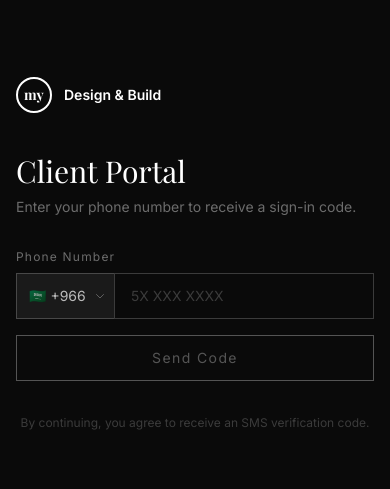
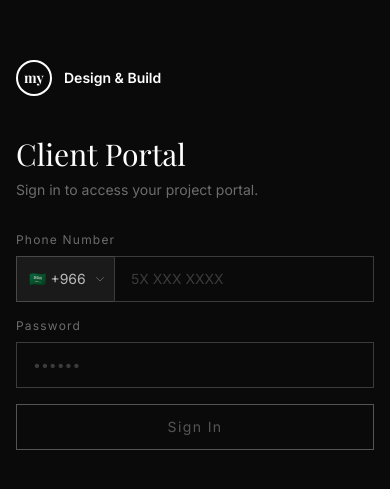
Before and after one commit to abdulmohsenfirsttest/mydesign, a Next.js app: page /auth/login in a window 390 px wide. Shown: the part 167-656 px from the top of the page. Built offline with nearby package versions, Linux system fonts and the light colour scheme.

Commit message:
Simplify login to phone + fixed password (123123)
No OTP or SMS — just phone number with country code and password 123123 to enter the portal.

Co-Authored-By: Claude Sonnet 4.6 <noreply@anthropic.com>

```diff
--- a/app/auth/login/page.tsx
+++ b/app/auth/login/page.tsx
@@ -1,122 +1,53 @@
 "use client";
-import { useState, useRef, useEffect, Suspense } from "react";
+import { useState, Suspense } from "react";
 import Link from "next/link";
 import { useRouter, useSearchParams } from "next/navigation";
 
 const countryCodes = [
-  { code: "+966", flag: "🇸🇦", label: "SA" },
-  { code: "+971", flag: "🇦🇪", label: "AE" },
-  { code: "+965", flag: "🇰🇼", label: "KW" },
-  { code: "+974", flag: "🇶🇦", label: "QA" },
-  { code: "+973", flag: "🇧🇭", label: "BH" },
-  { code: "+968", flag: "🇴🇲", label: "OM" },
-  { code: "+1",   flag: "🇺🇸", label: "US" },
-  { code: "+44",  flag: "🇬🇧", label: "GB" },
+  { code: "+966", flag: "🇸🇦" },
+  { code: "+971", flag: "🇦🇪" },
+  { code: "+965", flag: "🇰🇼" },
+  { code: "+974", flag: "🇶🇦" },
+  { code: "+973", flag: "🇧🇭" },
+  { code: "+968", flag: "🇴🇲" },
+  { code: "+1",   flag: "🇺🇸" },
+  { code: "+44",  flag: "🇬🇧" },
 ];
 
 function LoginForm() {
   const router = useRouter();
   const searchParams = useSearchParams();
-  const [step, setStep] = useState<"phone" | "otp">("phone");
   const [countryCode, setCountryCode] = useState(countryCodes[0]);
-  const [phone, setPhone] = useState("");
-  const [otp, setOtp] = useState(["", "", "", "", "", ""]);
+  const [phone, setPhone] = useState(() => (searchParams.get("phone") ?? "").replace(/\D/g, ""));
+  const [password, setPassword] = useState("");
+  const [error, setError] = useState("");
   const [loading, setLoading] = useState(false);
-  const [resent, setResent] = useState(false);
-  const inputRefs = useRef<(HTMLInputElement | null)[]>([]);
 
-  useEffect(() => {
-    const p = searchParams.get("phone");
-    if (p) setPhone(p.replace(/\D/g, ""));
-  }, [searchParams]);
-
-  function handleSendCode(e: React.FormEvent) {
+  function handleSubmit(e: React.FormEvent) {
     e.preventDefault();
+    setError("");
+    if (password !== "123123") {
+      setError("Incorrect password. Please try again.");
+      return;
+    }
     setLoading(true);
-    setTimeout(() => { setLoading(false); setStep("otp"); }, 800);
-  }
-
-  function handleOtpChange(i: number, val: string) {
-    if (!/^\d?$/.test(val)) return;
-    const next = [...otp];
-    next[i] = val;
-    setOtp(next);
-    if (val && i < 5) inputRefs.current[i + 1]?.focus();
-  }
-
-  function handleOtpKeyDown(i: number, e: React.KeyboardEvent) {
-    if (e.key === "Backspace" && !otp[i] && i > 0) inputRefs.current[i - 1]?.focus();
-  }
-
-  function handleVerify(e: React.FormEvent) {
-    e.preventDefault();
-    setLoading(true);
-    setTimeout(() => router.push("/dashboard"), 900);
-  }
-
-  function handleResend() {
-    setResent(true);
-    setOtp(["", "", "", "", "", ""]);
-    inputRefs.current[0]?.focus();
-    setTimeout(() => setResent(false), 3000);
-  }
-
-  const Logo = () => (
-    <Link href="/" className="flex items-center gap-3 mb-10">
-      <div className="w-9 h-9 rounded-full border-2 border-white flex items-center justify-center">
-        <span className="text-white font-bold text-sm" style={{ fontFamily: "var(--font-playfair)" }}>my</span>
-      </div>
-      <span className="text-white font-semibold text-sm" style={{ fontFamily: "var(--font-inter)" }}>Design & Build</span>
-    </Link>
-  );
-
-  if (step === "otp") {
-    return (
-      <div className="min-h-screen bg-[#0a0a0a] flex items-center justify-center px-4">
-        <div className="w-full max-w-md">
-          <Logo />
-          <h1 className="text-3xl text-white mb-2" style={{ fontFamily: "var(--font-playfair)" }}>Enter the code</h1>
-          <p className="text-white/40 text-sm mb-8" style={{ fontFamily: "var(--font-inter)" }}>
-            We sent a 6-digit code to {countryCode.code} {phone}
-          </p>
-          <form onSubmit={handleVerify} className="space-y-8">
-            <div className="flex gap-3">
-              {otp.map((digit, i) => (
-                <input key={i} ref={el => { inputRefs.current[i] = el; }} type="text" inputMode="numeric"
-                  maxLength={1} value={digit}
-                  onChange={e => handleOtpChange(i, e.target.value)}
-                  onKeyDown={e => handleOtpKeyDown(i, e)}
-                  autoFocus={i === 0}
-                  className="w-12 h-14 bg-transparent border border-white/20 text-white text-xl text-center focus:outline-none focus:border-white/60 transition-colors"
-                  style={{ fontFamily: "var(--font-inter)" }} />
-              ))}
-            </div>
-            <button type="submit" disabled={loading || otp.some(d => !d)}
-              className="w-full py-3 border border-white text-white text-sm tracking-widest hover:bg-white hover:text-black transition-colors disabled:opacity-30"
-              style={{ fontFamily: "var(--font-inter)" }}>
-              {loading ? "Verifying..." : "Verify & Enter Portal"}
-            </button>
-          </form>
-          <div className="mt-6 flex items-center justify-between text-xs" style={{ fontFamily: "var(--font-inter)" }}>
-            <button onClick={() => setStep("phone")} className="text-white/30 hover:text-white/60 transition-colors">← Change number</button>
-            <button onClick={handleResend} className="text-white/30 hover:text-white/60 transition-colors">
-              {resent ? "✓ Code resent" : "Resend code"}
-            </button>
-          </div>
-        </div>
-      </div>
-    );
+    setTimeout(() => router.push("/dashboard"), 700);
   }
 
   return (
     <div className="min-h-screen bg-[#0a0a0a] flex items-center justify-center px-4">
       <div className="w-full max-w-md">
-        <Logo />
+        <Link href="/" className="flex items-center gap-3 mb-10">
+          <div className="w-9 h-9 rounded-full border-2 border-white flex items-center justify-center">
+            <span className="text-white font-bold text-sm" style={{ fontFamily: "var(--font-playfair)" }}>my</span>
+          </div>
+          <span className="text-white font-semibold text-sm" style={{ fontFamily: "var(--font-inter)" }}>Design & Build</span>
+        </Link>
+
         <h1 className="text-3xl text-white mb-2" style={{ fontFamily: "var(--font-playfair)" }}>Client Portal</h1>
-        <p className="text-white/40 text-sm mb-8" style={{ fontFamily: "var(--font-inter)" }}>
-          Enter your phone number to receive a sign-in code.
-        </p>
-        <form onSubmit={handleSendCode} className="space-y-4">
+        <p className="text-white/40 text-sm mb-8" style={{ fontFamily: "var(--font-inter)" }}>Sign in to access your project portal.</p>
+
+        <form onSubmit={handleSubmit} className="space-y-4">
           <div>
             <label className="block text-xs text-white/40 mb-2 tracking-widest" style={{ fontFamily: "var(--font-inter)" }}>Phone Number</label>
             <div className="flex">
@@ -137,15 +68,25 @@ function LoginForm() {
                 style={{ fontFamily: "var(--font-inter)" }} />
             </div>
           </div>
-          <button type="submit" disabled={loading || phone.length < 8}
+
+          <div>
+            <label className="block text-xs text-white/40 mb-2 tracking-widest" style={{ fontFamily: "var(--font-inter)" }}>Password</label>
+            <input type="password" required value={password} onChange={e => setPassword(e.target.value)}
+              placeholder="••••••"
+              className="w-full bg-transparent border border-white/20 text-white text-sm px-4 py-3 focus:outline-none focus:border-white/60 transition-colors placeholder-white/20"
+              style={{ fontFamily: "var(--font-inter)" }} />
+          </div>
+
+          {error && (
+            <p className="text-red-400/70 text-xs" style={{ fontFamily: "var(--font-inter)" }}>{error}</p>
+          )}
+
+          <button type="submit" disabled={loading || phone.length < 8 || !password}
             className="w-full py-3 border border-white text-white text-sm tracking-widest hover:bg-white hover:text-black transition-colors disabled:opacity-30"
             style={{ fontFamily: "var(--font-inter)" }}>
-            {loading ? "Sending..." : "Send Code"}
+            {loading ? "Signing in..." : "Sign In"}
           </button>
         </form>
-        <p className="mt-8 text-center text-white/20 text-xs leading-relaxed" style={{ fontFamily: "var(--font-inter)" }}>
-          By continuing, you agree to receive an SMS verification code.
-        </p>
       </div>
     </div>
   );
```
